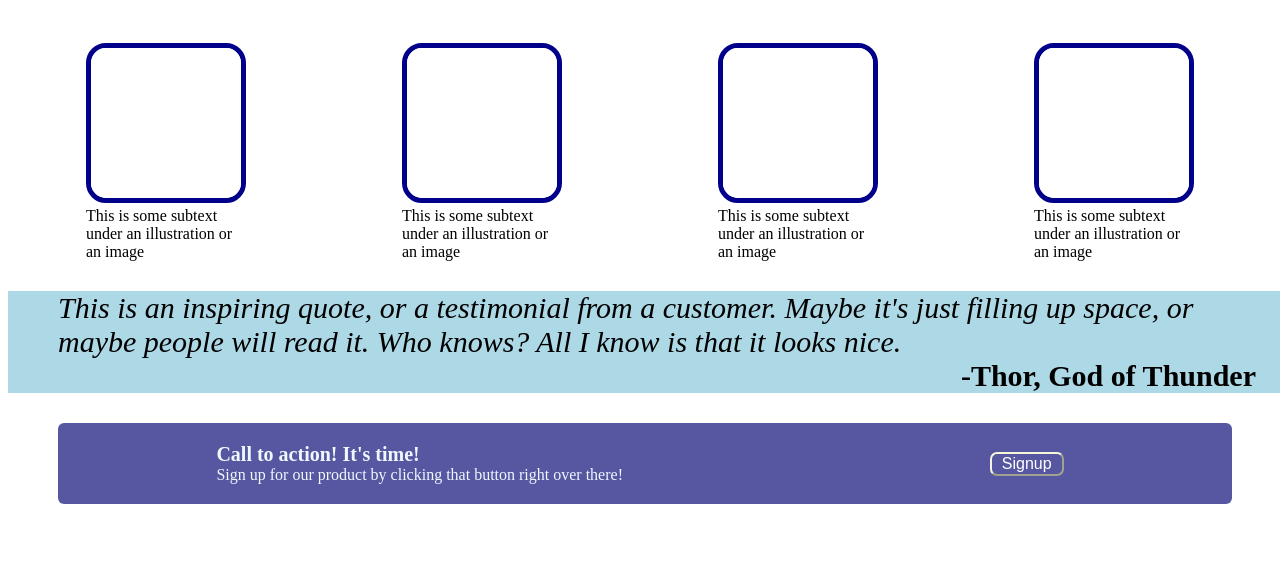
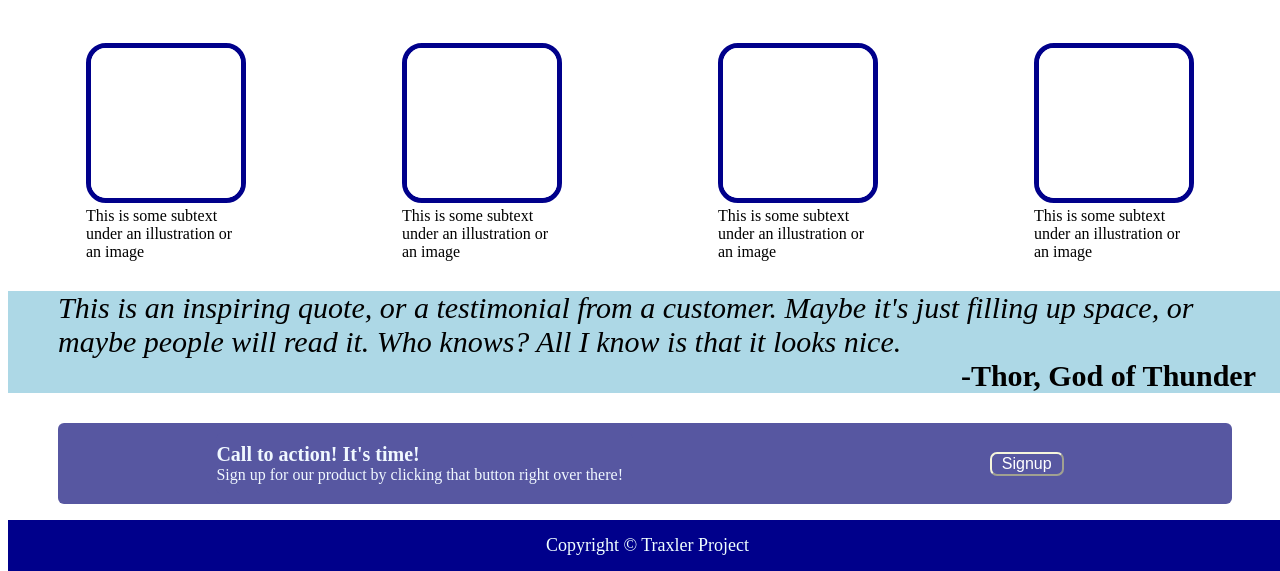
Before and after one commit to Adurot/landing-page, a plain HTML site: page index.html in a window 1280 px wide. Shown: the part 542-1113 px from the top of the page. Before the commit the page ends 1062 px from the top, so only its background shows below. Drawn offline with Linux system fonts and the light colour scheme.

Commit message:
Added copyright line at the bottom

```diff
--- a/index.html
+++ b/index.html
@@ -106,5 +106,8 @@
             </il>
         </ul>
     </div>
+    <div class="rights">
+        Copyright © Traxler Project
+    </div>
 </body>
 </html>
--- a/style.css
+++ b/style.css
@@ -195,3 +195,22 @@ a{
     padding-left:10px;
     padding-right: 10px;
 }
+
+.rights{
+    font-size: 18px;
+    display:flex;
+    flex-direction: row;
+    justify-content: center;
+    align-content: center;
+    gap: 20px;
+    list-style-type:none;
+    border: 5px solid darkblue;
+    flex: 1 1 auto;
+    background-color: darkblue;
+    color:azure;
+    margin: 0px;
+    margin-right:-15px;
+    padding-top: 10px;
+    padding-bottom: 10px;
+    margin-bottom: -18px;
+}
```
